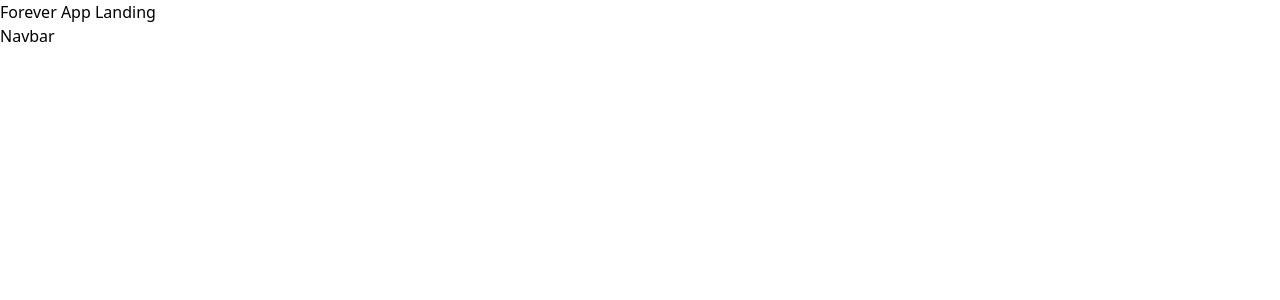
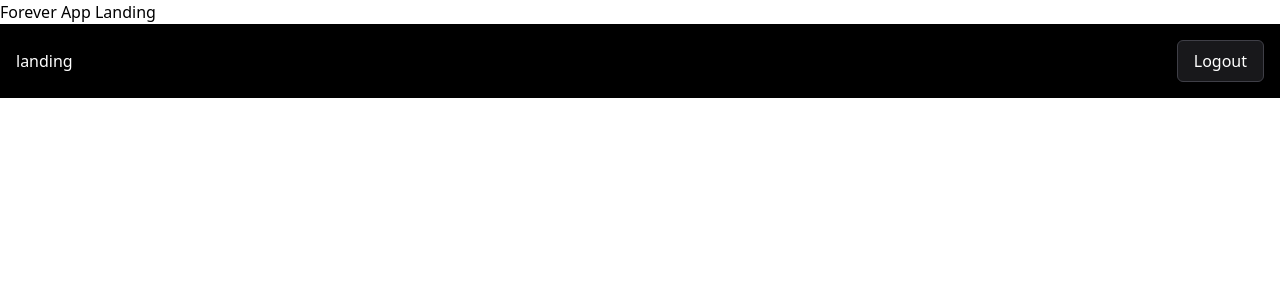
Before and after one commit to AkshatJha21/fullstack-test, a React app in the folder frontend/: page / in a window 1280 px wide. Shown: the top 300 px of the page. Built offline with nearby package versions, Linux system fonts and the light colour scheme; the HTML template or start-up script is replaced by a standard one.

Commit message:
Add navbar and createnotes component

```diff
--- /dev/null
+++ b/frontend/src/components/common/create_notes.tsx
@@ -0,0 +1,41 @@
+import axios from 'axios';
+import { useState } from 'react'
+
+const CreateNotes = () => {
+    const [text, setText] = useState("");
+
+    const handleClick = async () => {
+        try {
+            const token = localStorage.getItem("token");
+            await axios.post("http://localhost:3000/api/notes", {
+                text,
+            }, {
+                headers: {
+                    Authorization: `Bearer ${token}`
+                }
+            });
+            setText("");
+            window.location.reload();
+        } catch (error) {
+            console.error("Failed to login: ", error);
+        }
+    }
+  return (
+    <>
+    <div className='flex flex-col my-2'>
+            <input
+                placeholder='Enter notes...'
+                type="text"
+                className='border-2 my-2 border-gray-300 py-2 px-3 w-full rounded-md'
+                onChange={(e) => {
+                setText(e.target.value);
+                }}
+                value={text}
+            />
+            </div>
+            <button onClick={handleClick} className='bg-black p-2 my-2 text-white rounded-md cursor-pointer hover:bg-opacity-80 transition'>Create</button>
+    </>
+  )
+}
+
+export default CreateNotes
--- a/frontend/src/components/common/navbar.tsx
+++ b/frontend/src/components/common/navbar.tsx
@@ -1,9 +1,22 @@
 import React from 'react'
+import { useNavigate } from 'react-router-dom';
 
-const Navbar = () => {
+interface NavbarProps {
+    header: string;
+}
+
+const Navbar = ({ header }: NavbarProps) => {
+    const navigate = useNavigate();
+    const handleLogout = () => {
+        localStorage.removeItem("token");
+        navigate('/login');
+    }
   return (
-    <div>
-      Navbar
+    <div className='w-screen text-white p-4 flex items-center bg-black'>
+        <p className='flex flex-1'>{header}</p>
+        <button className='bg-zinc-900 py-2 px-4 rounded-md cursor-pointer hover:bg-zinc-800 border border-zinc-700 transition' onClick={handleLogout}>
+            Logout
+        </button>
     </div>
   )
 }
--- a/frontend/src/pages/dashboard/dashboard.tsx
+++ b/frontend/src/pages/dashboard/dashboard.tsx
@@ -1,6 +1,8 @@
 import axios from 'axios';
 import { useEffect, useState } from 'react';
 import { useNavigate } from 'react-router-dom';
+import Navbar from '../../components/common/navbar';
+import CreateNotes from '../../components/common/create_notes';
 
 type Note = {
   _id: string;
@@ -9,9 +11,7 @@ type Note = {
 };
 
 const Dashboard = () => {
-    const [text, setText] = useState("");
     const [notes, setNotes] = useState<Note[]>([]);
-    const navigate = useNavigate();
 
     useEffect(() => {
         const getNotes = async () => {
@@ -31,46 +31,11 @@ const Dashboard = () => {
         getNotes();
     }, []);
 
-    const handleLogout = () => {
-        localStorage.removeItem("token");
-        navigate('/login');
-    }
-
-    const handleClick = async () => {
-        try {
-            const token = localStorage.getItem("token");
-            const response = await axios.post("http://localhost:3000/api/notes", {
-                text,
-            }, {
-                headers: {
-                    Authorization: `Bearer ${token}`
-                }
-            });
-            setNotes((prev) => [...prev, response.data.note]);
-            setText("");
-            console.log(response);
-        } catch (error) {
-            console.error("Failed to login: ", error);
-        }
-    }
   return (
-    <div className='h-screen w-[50%] flex flex-col m-auto'>
-      Dashboard
-      <button className='bg-black text-white p-2' onClick={handleLogout}>
-        Logout
-      </button>
-      <div className='flex flex-col my-2'>
-          <input
-            placeholder='Enter notes...'
-            type="text"
-            className='border-2 my-2 border-gray-300 py-2 px-3 w-full rounded-md'
-            onChange={(e) => {
-              setText(e.target.value);
-            }}
-            value={text}
-          />
-        </div>
-        <button onClick={handleClick} className='bg-black p-2 my-2 text-white rounded-md cursor-pointer hover:bg-opacity-80 transition'>Create</button>
+    <div className='h-screen w-full'>
+        <Navbar header='Dashboard' />
+        <div className='w-[50%] flex flex-col m-auto'>
+            <CreateNotes />
         <div className='flex flex-col my-2'>
             <div
                 className='border-2 my-2 border-gray-300 py-2 px-3 w-full rounded-md'
@@ -86,6 +51,7 @@ const Dashboard = () => {
             </div>
             </div>
         </div>
+    </div>
   )
 }
 
--- a/frontend/src/pages/landing/landing_page.tsx
+++ b/frontend/src/pages/landing/landing_page.tsx
@@ -5,7 +5,7 @@ const LandingPage = () => {
   return (
     <div className='h-full w-full flex flex-col'>
       Forever App Landing
-      <Navbar />
+      <Navbar header='landing' />
     </div>
   )
 }
```
Lines whose indentation alone changed are shown as unchanged.
